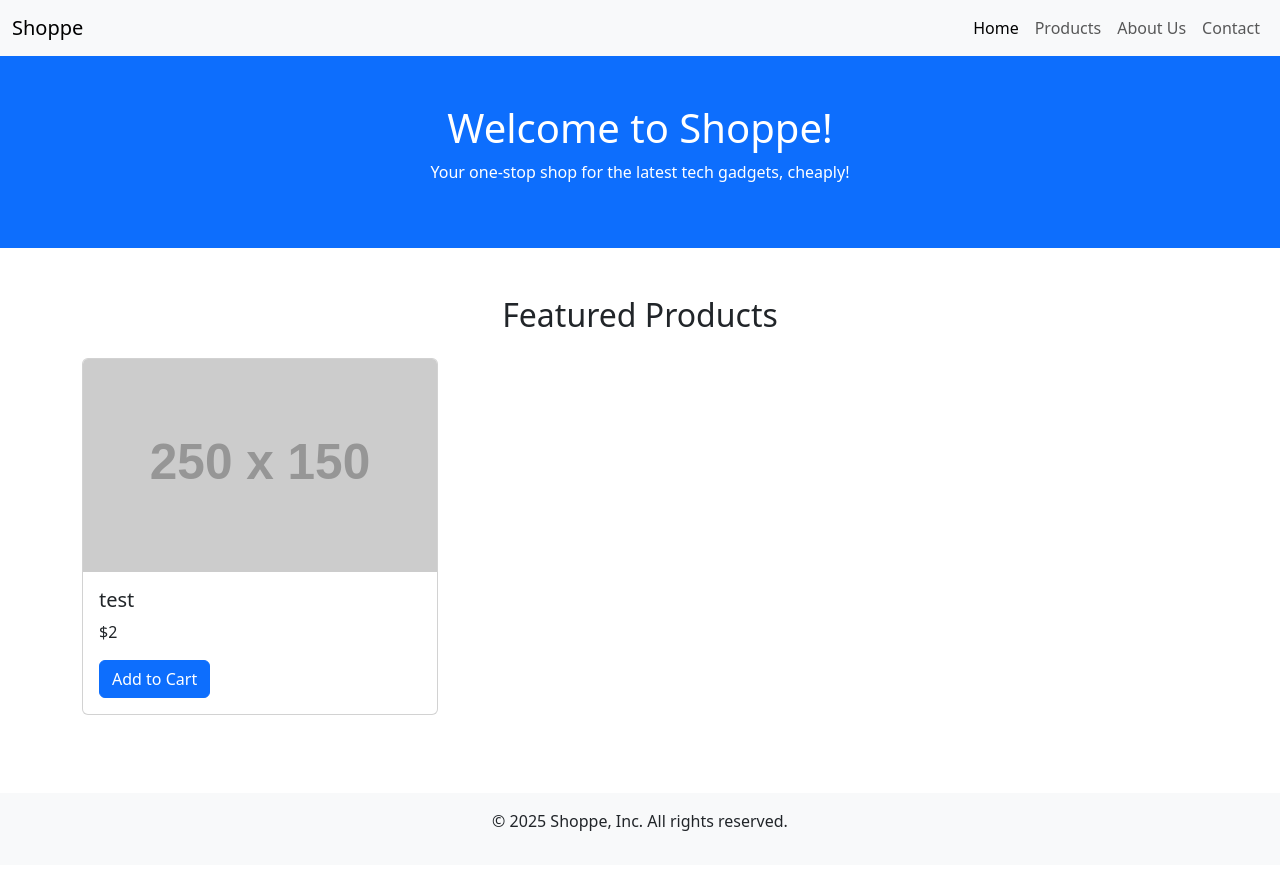
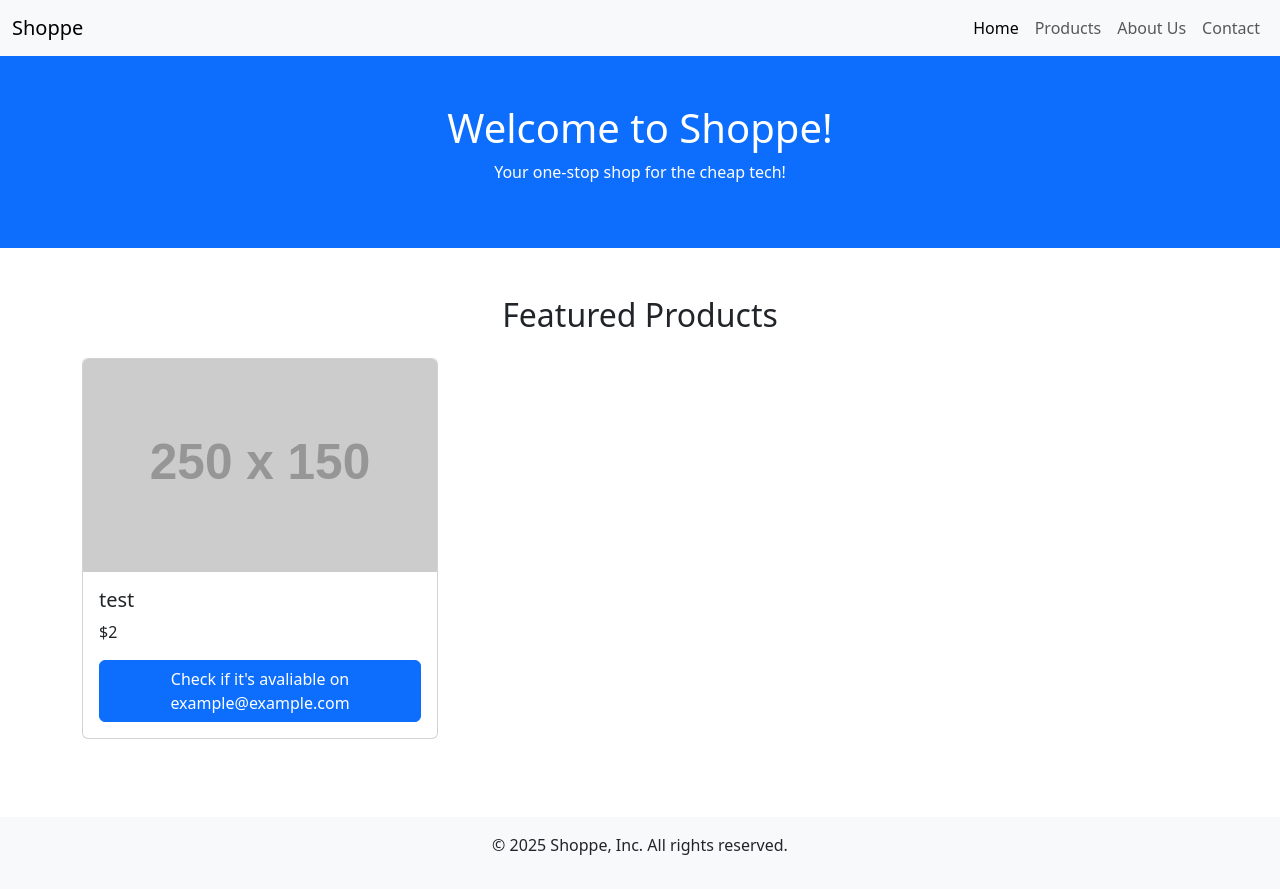
Before and after one commit to electric-otter/shoppe, a plain HTML site: page index.html in a window 1280 px wide. Before the commit the page ends 865 px from the top, so only its background shows below. Drawn offline with nearby package versions, Linux system fonts and the light colour scheme; placeholder pictures from the web are drawn by us.

Commit message:
Update index.html

```diff
--- a/index.html
+++ b/index.html
@@ -47,7 +47,7 @@
     <!-- Header -->
     <header class="bg-primary text-white text-center py-5">
         <h1>Welcome to Shoppe!</h1>
-        <p>Your one-stop shop for the latest tech gadgets, cheaply!</p>
+        <p>Your one-stop shop for the cheap tech!</p>
     </header>
 
     <!-- Product Section -->
@@ -83,7 +83,7 @@
                             <div class="card-body">
                                 <h5 class="card-title">${product.name}</h5>
                                 <p class="card-text">$${product.price}</p>
-                                <a href="#" class="btn btn-primary">Add to Cart</a>
+                                <a href="#" class="btn btn-primary">Check if it's avaliable on ${product.email}</a>
                             </div>
                         </div>
                     `;
```
